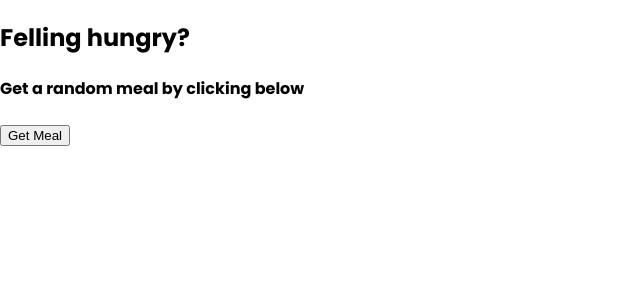
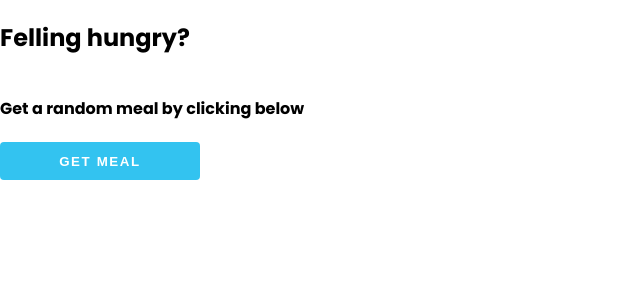
Before and after one commit to mateus2a/random-meal-generator, a React (Create React App) app: page / in a window 1280 px wide. Shown: the top 300 px of the page, without its empty margins (0-640 px from the left). Built offline with nearby package versions, Linux system fonts and the light colour scheme.

Commit message:
style: add some style to button get meal

```diff
--- a/src/components/Button/index.jsx
+++ b/src/components/Button/index.jsx
@@ -1,4 +1,6 @@
 import React from "react";
+
+import "./style.css";
 
 function Button() {
   return (
--- a/src/components/Button/style.css
+++ b/src/components/Button/style.css
@@ -0,0 +1,18 @@
+.header-generator {
+  display: flex;
+  flex-direction: column;
+}
+
+.header-generator button {
+  background-color: #33C3F0;
+  border-radius: 4px;
+  border: none;
+  color: white;
+  height: 38px;
+  text-transform: uppercase;
+  font-weight: 800;
+  letter-spacing: .1rem;
+  width: 100%;
+  max-width: 200px;
+  cursor: pointer;
+}
```
